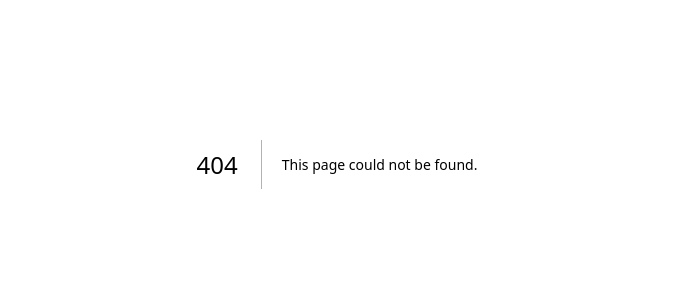
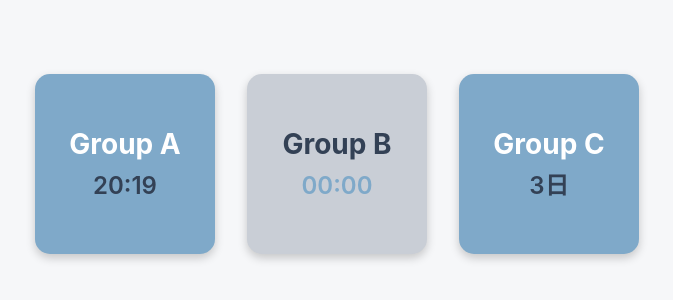
Before and after one commit to Kan-O435/three-universities-hackason-2026, a Next.js app in the folder client/: page /home in a window 1280 px wide. Before the commit this address had no page. Shown: the part 236-536 px from the top of the page, without its empty margins (303-976 px from the left). Built offline with nearby package versions, Linux system fonts and the light colour scheme.

Commit message:
add group card component

```diff
--- /dev/null
+++ b/client/app/home/page.tsx
@@ -0,0 +1,11 @@
+import GroupCard from "@/components/GroupCard";
+
+export default function HomePage() {
+  return (
+    <div className="flex min-h-screen items-center justify-center gap-8 bg-[var(--color-bg)]">
+      <GroupCard groupName="Group A" timeLabel="20:19" />
+      <GroupCard groupName="Group B" timeLabel="00:00" isMemoryMode />
+      <GroupCard groupName="Group C" timeLabel="3日" />
+    </div>
+  );
+}
--- a/client/components/GroupCard.tsx
+++ b/client/components/GroupCard.tsx
@@ -0,0 +1,50 @@
+type GroupCardProps = {
+  groupName: string;
+  timeLabel: string;
+  isMemoryMode?: boolean;
+  onClick?: () => void;
+};
+
+export default function GroupCard({
+  groupName,
+  timeLabel,
+  isMemoryMode = false,
+  onClick,
+}: GroupCardProps) {
+  return (
+    <button
+      type="button"
+      onClick={onClick}
+      className={`
+        flex h-[150px] w-[150px] shrink-0 flex-col items-center justify-center
+        rounded-[var(--radius-card)]
+        shadow-[var(--shadow-card)]
+        transition-[transform,box-shadow] duration-200
+        hover:-translate-y-1
+        sm:h-[160px] sm:w-[160px]
+        md:h-[180px] md:w-[180px]
+        ${isMemoryMode ? "bg-[var(--color-memory)]" : "bg-[var(--color-accent-2)]"}
+      `}
+    >
+      <span
+        className={`
+          text-[22px] font-bold leading-none
+          sm:text-[24px] md:text-[28px]
+          ${isMemoryMode ? "text-[var(--color-text)]" : "text-[var(--color-surface)]"}
+        `}
+      >
+        {groupName}
+      </span>
+
+      <span
+        className={`
+          mt-4 text-[20px] font-semibold leading-none
+          sm:text-[22px] md:text-[24px]
+          ${isMemoryMode ? "text-[var(--color-accent-2)]" : "text-[var(--color-text)]"}
+        `}
+      >
+        {timeLabel}
+      </span>
+    </button>
+  );
+}
```
